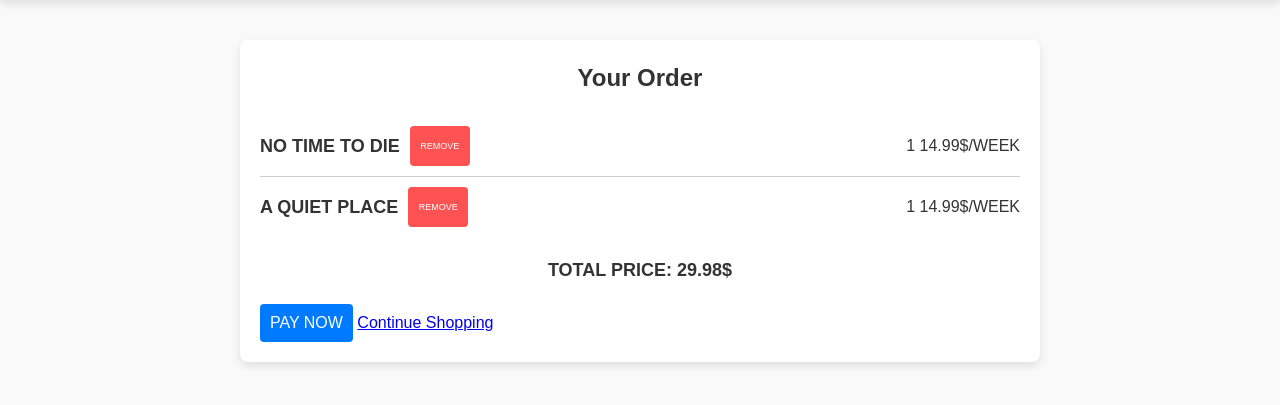
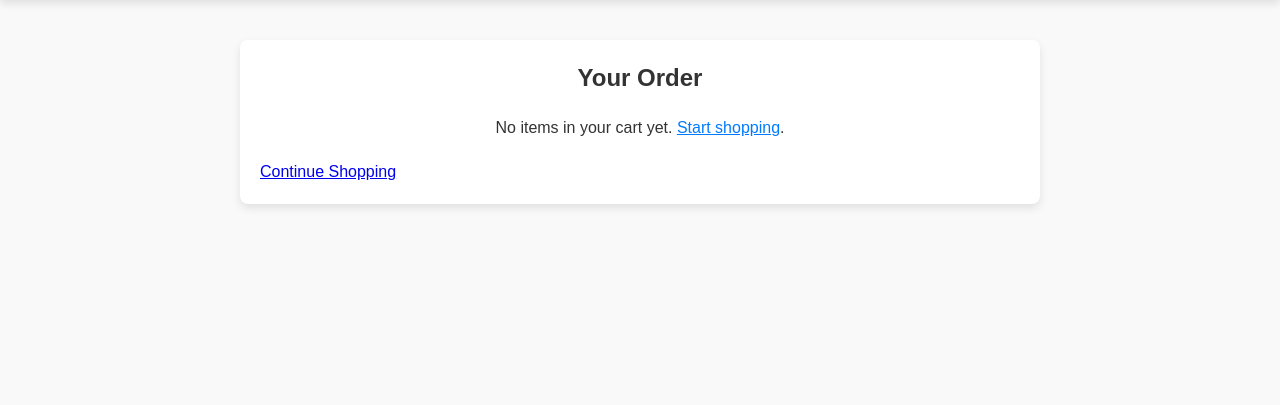
Before and after one commit to ammaster10s/Rent_a_Movie, a PHP site: page /Order.php in a window 1280 px wide. Shown: the part 48-453 px from the top of the page. Run offline with PHP 8.4, Linux system fonts and the light colour scheme; the visitor is signed in with stand-in values (Sample User, id 1).

Commit message:
Order.php clean up

```diff
--- a/Order.php
+++ b/Order.php
@@ -1,6 +1,95 @@
 <?php
 include 'auth_check.php';
+include 'database.php';
+
+// session_start();
+
+// Initialize cart session
+if (!isset($_SESSION['cart'])) {
+    $_SESSION['cart'] = [];
+}
+
+// Add movie to cart
+if (isset($_GET['action']) && $_GET['action'] === 'add' && isset($_GET['movie_id'])) {
+    $movie_id = (int)$_GET['movie_id'];
+    if (!in_array($movie_id, $_SESSION['cart'])) {
+        $_SESSION['cart'][] = $movie_id;
+        echo json_encode(["success" => true, "message" => "Movie added to cart."]);
+    } else {
+        echo json_encode(["success" => false, "message" => "Movie already in cart."]);
+    }
+    exit();
+}
+
+// Remove movie from cart
+if (isset($_GET['action']) && $_GET['action'] === 'remove' && isset($_GET['movie_id'])) {
+    $movie_id = (int)$_GET['movie_id'];
+    $_SESSION['cart'] = array_filter($_SESSION['cart'], fn($id) => $id !== $movie_id);
+    echo json_encode(["success" => true, "message" => "Movie removed from cart."]);
+    exit();
+}
+
+// Purchase movies
+if ($_SERVER['REQUEST_METHOD'] === 'POST' && isset($_POST['purchase'])) {
+    if (empty($_SESSION['cart'])) {
+        echo "<script>alert('Your cart is empty!');</script>";
+    } else {
+        $user_id = $_SESSION['user_id'];
+
+        // Insert a new order
+        $conn->begin_transaction();
+        try {
+            $insert_order = "INSERT INTO Orders (User_ID, Status) VALUES (?, 'Paid')";
+            $stmt = $conn->prepare($insert_order);
+            $stmt->bind_param("i", $user_id);
+            $stmt->execute();
+            $order_id = $stmt->insert_id;
+            $stmt->close();
+
+            // Link user and order in Place_Order table
+            $place_order = "INSERT INTO Place_Order (Order_ID, User_ID) VALUES (?, ?)";
+            $stmt = $conn->prepare($place_order);
+            $stmt->bind_param("ii", $order_id, $user_id);
+            $stmt->execute();
+            $stmt->close();
+
+            // Add movies to Order_Contain
+            $add_movies = "INSERT INTO Order_Contain (Order_ID, Movie_ID) VALUES (?, ?)";
+            $stmt = $conn->prepare($add_movies);
+            foreach ($_SESSION['cart'] as $movie_id) {
+                $stmt->bind_param("ii", $order_id, $movie_id);
+                $stmt->execute();
+            }
+            $stmt->close();
+
+            // Commit the transaction and clear the cart
+            $conn->commit();
+            $_SESSION['cart'] = [];
+            echo "<script>alert('Purchase successful!'); location.href = 'thankyou.php';</script>";
+        } catch (Exception $e) {
+            $conn->rollback();
+            echo "<script>alert('Purchase failed!');</script>";
+        }
+    }
+}
+
+// Fetch movies in the cart
+$cart_items = [];
+if (!empty($_SESSION['cart'])) {
+    $placeholders = implode(',', array_fill(0, count($_SESSION['cart']), '?'));
+    $query = "SELECT Movie_ID, Movie_Name, Price FROM Movie WHERE Movie_ID IN ($placeholders)";
+    $stmt = $conn->prepare($query);
+    $stmt->bind_param(str_repeat("i", count($_SESSION['cart'])), ...$_SESSION['cart']);
+    $stmt->execute();
+    $result = $stmt->get_result();
+    $cart_items = $result->fetch_all(MYSQLI_ASSOC);
+    $stmt->close();
+}
+
+// Calculate total price
+$total_price = array_reduce($cart_items, fn($sum, $item) => $sum + $item['Price'], 0);
 ?>
+
 <!DOCTYPE html>
 <html lang="en">
 
@@ -14,10 +103,7 @@
 
 <body>
   <!-- Navigation Bar -->
-  <?php
-  include 'navigate.php';
-  ?>
-
+  <?php include 'navigate.php'; ?>
 
   <!-- Order Section -->
   <div class="order-page">
@@ -25,41 +111,59 @@
 
     <!-- Order Items -->
     <div class="order-items">
+      <?php if (!empty($cart_items)): ?>
+        <?php foreach ($cart_items as $item): ?>
           <div class="order-item">
             <div class="item-details">
-          <h3 class="movie-title">NO TIME TO DIE</h3>
-          <button class="remove-button">REMOVE</button>
+              <h3 class="movie-title"><?php echo htmlspecialchars($item['Movie_Name']); ?></h3>
+              <button class="remove-button" onclick="removeItem(<?php echo $item['Movie_ID']; ?>)">REMOVE</button>
             </div>
             <div class="item-info">
               <span class="quantity">1</span>
-          <span class="price">14.99$/WEEK</span>
+              <span class="price"><?php echo htmlspecialchars(number_format($item['Price'], 2)) . "$/WEEK"; ?></span>
             </div>
           </div>
-
-      <div class="order-item">
-        <div class="item-details">
-          <h3 class="movie-title">A QUIET PLACE</h3>
-          <button class="remove-button">REMOVE</button>
-        </div>
-        <div class="item-info">
-          <span class="quantity">1</span>
-          <span class="price">14.99$/WEEK</span>
-        </div>
-      </div>
+        <?php endforeach; ?>
+      <?php else: ?>
+        <p>No items in your cart yet. <a href="mainpage.php">Start shopping</a>.</p>
+      <?php endif; ?>
     </div>
 
     <!-- Total Price -->
+    <?php if (!empty($cart_items)): ?>
       <div class="total-price">
         <span>TOTAL PRICE:</span>
-      <span class="price">29.98$</span>
+        <span class="price"><?php echo htmlspecialchars(number_format($total_price, 2)) . "$"; ?></span>
       </div>
 
-    <!-- Pay Button -->
-    <button class="pay-button">PAY NOW</button>
+      <!-- Purchase Button -->
+      <form method="post">
+        <button type="submit" name="purchase" class="pay-button">PURCHASE</button>
+      </form>
+    <?php endif; ?>
 
     <!-- Continue Shopping -->
-    <a href="movies.php" class="continue-shopping">Continue Shopping</a>
+    <a href="mainpage.php" class="continue-shopping">Continue Shopping</a>
   </div>
+
+  <script>
+    // Function to remove an item from the cart
+    function removeItem(movieId) {
+      if (confirm("Are you sure you want to remove this item from your cart?")) {
+        fetch(`?action=remove&movie_id=${movieId}`)
+          .then(response => response.json())
+          .then(data => {
+            if (data.success) {
+              alert("Item removed successfully!");
+              location.reload();
+            } else {
+              alert(data.message);
+            }
+          })
+          .catch(error => console.error("Error:", error));
+      }
+    }
+  </script>
 </body>
 
 </html>
--- a/handle_request.php
+++ b/handle_request.php
@@ -81,6 +81,7 @@
             if (password_verify($password, $row['Password'])) {
                 session_regenerate_id(true); // Secure the session
                 $_SESSION['username'] = $row['Username'];
+                $_SESSION['user_id'] = $row['User_ID'];
                 header("Location: Mainpage.php");
                 exit();
             } else {
```
Also changed, not shown: movieDetails.php (deleted, +0 -53 lines). Lines whose indentation alone changed are shown as unchanged.
